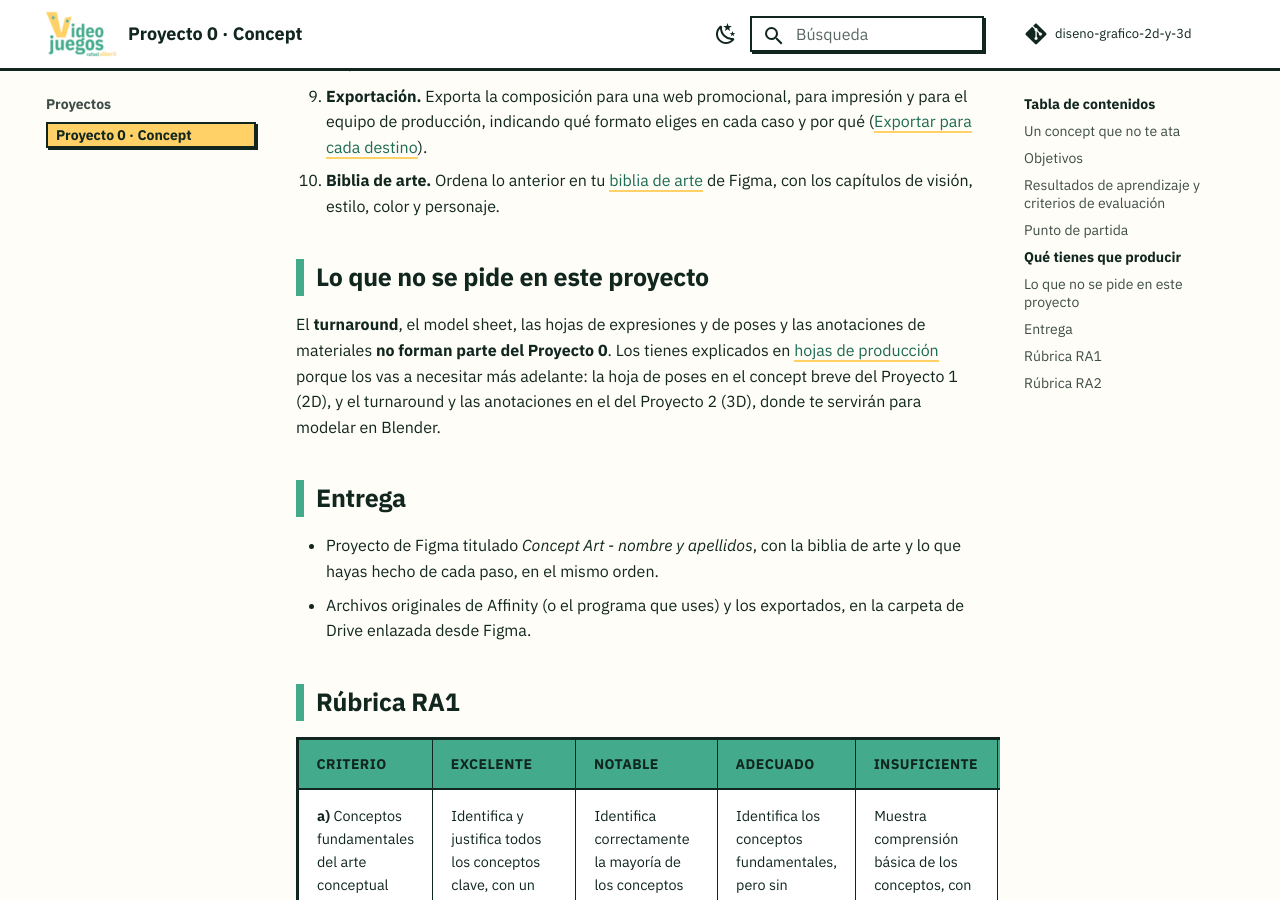
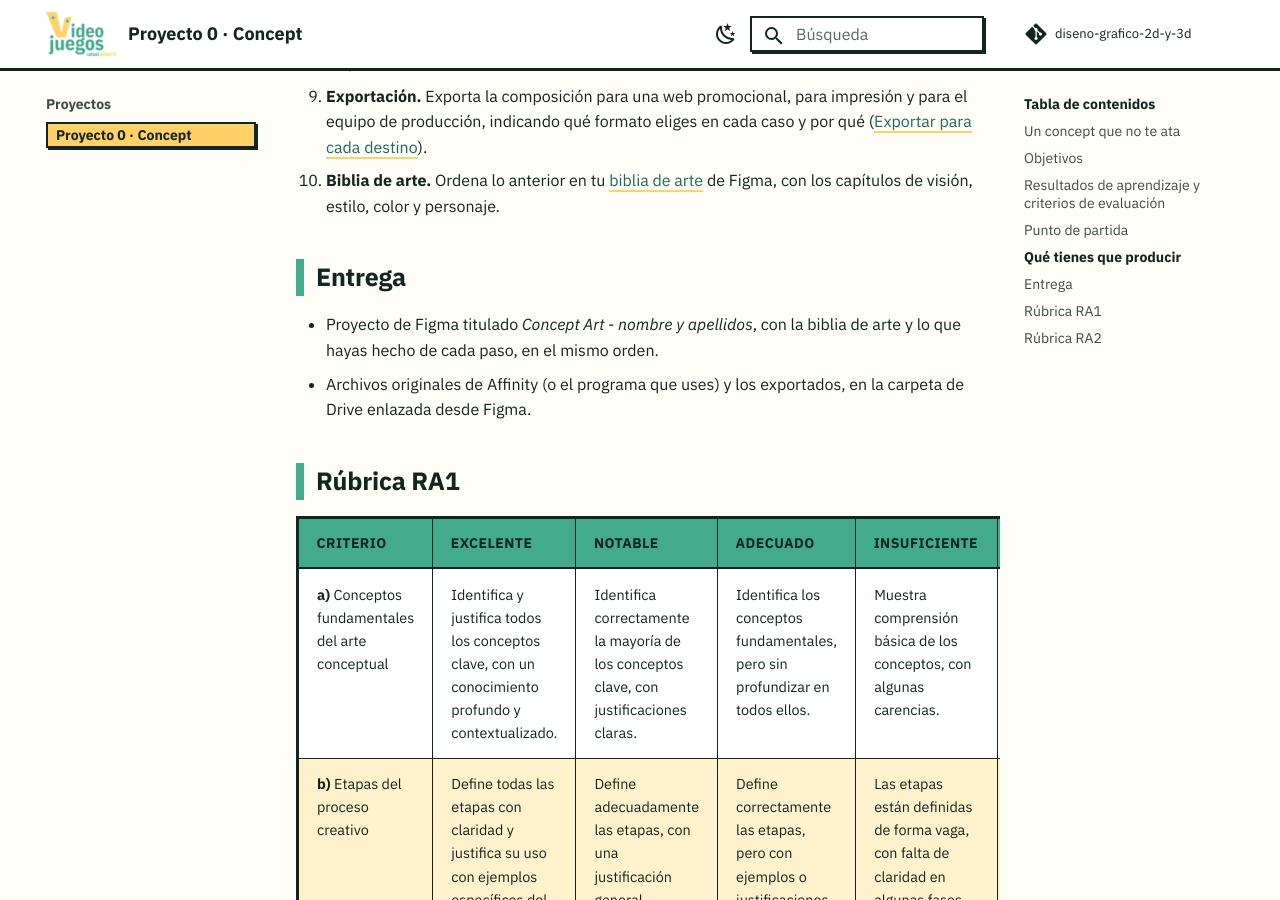
Before and after one commit to envasador/diseno-grafico-2d-y-3d, an MkDocs documentation site: the page built from docs/proyectos/proyecto-concept.md, in a window 1280 px wide and 900 px high, scrolled down 3108 px. Built offline with MkDocs 1.6.1 and Material for MkDocs 9.7.7, drawn with Linux system fonts in a browser that asks for light colours; comment, search, counter and statistics services are not loaded.

Commit message:
Proyecto 0: quita la sección de lo que no se pide
Co-Authored-By: Claude Opus 5.5 <noreply@anthropic.com>
Claude-Session: https://claude.ai/code/session_01C3JutsmecjVNqwzjJXCeTb

```diff
--- a/docs/proyectos/proyecto-concept.md
+++ b/docs/proyectos/proyecto-concept.md
@@ -70,10 +70,6 @@ Eso sí, cada paso da evidencias para algunos criterios de la rúbrica, y si te
 9. **Exportación.** Exporta la composición para una web promocional, para impresión y para el equipo de producción, indicando qué formato eliges en cada caso y por qué ([Exportar para cada destino](../ut1/01-ilustrar-con-affinity.md#exportar-para-cada-destino)).
 10. **Biblia de arte.** Ordena lo anterior en tu [biblia de arte](../concept/biblia-de-arte.md) de Figma, con los capítulos de visión, estilo, color y personaje.
 
-## Lo que no se pide en este proyecto
-
-El **turnaround**, el model sheet, las hojas de expresiones y de poses y las anotaciones de materiales **no forman parte del Proyecto 0**. Los tienes explicados en [hojas de producción](../concept/hojas-de-produccion.md) porque los vas a necesitar más adelante: la hoja de poses en el concept breve del Proyecto 1 (2D), y el turnaround y las anotaciones en el del Proyecto 2 (3D), donde te servirán para modelar en Blender.
-
 ## Entrega
 
 - Proyecto de Figma titulado *Concept Art - nombre y apellidos*, con la biblia de arte y lo que hayas hecho de cada paso, en el mismo orden.
```
